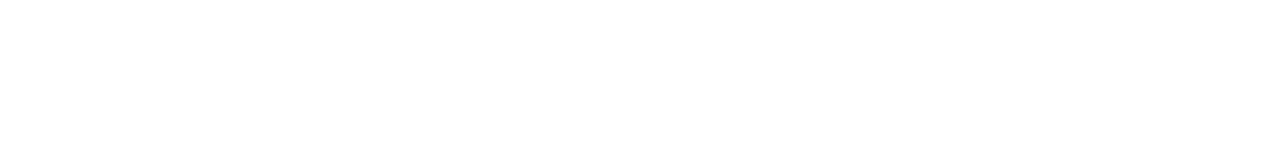
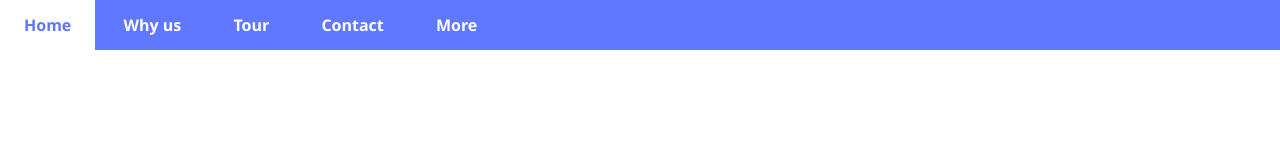
Before and after one commit to Eugeou/HTML-CSS-Traveling-web-Design, a plain HTML site: page index.html in a window 1280 px wide. Drawn offline with Linux system fonts and the light colour scheme.

Commit message:
Write Header css

```diff
--- a/assets/css/style.css
+++ b/assets/css/style.css
@@ -0,0 +1,56 @@
+/* Reset CSS */
+*{
+    /* Emmet */
+    padding: 0;
+    margin: 0;
+    box-sizing: border-box;
+
+}
+
+html{
+    font-family: 'Segoe UI', Tahoma, Geneva, Verdana, sans-serif;
+}
+
+#main{
+
+}
+
+#header{
+    height: 50px;
+    background-color: rgb(95, 120, 254);
+
+}
+
+#nav li {
+    display: inline-block;
+}
+
+#nav li a {
+    color: #fff;
+    font-weight: bold;
+    text-decoration: none;
+    line-height: 50px;
+    padding: 0 24px;
+    display: inline-block;
+}
+
+#nav li:hover a {
+    color: rgb(95, 120, 254);
+    background-color: #fff;
+}
+
+#nav .subnav{
+    display: none;
+}
+
+#slider{
+
+}
+
+#content{
+
+}
+
+#footer{
+
+}
--- a/index.html
+++ b/index.html
@@ -5,10 +5,40 @@
             Traveling web Design
         </title>
         <meta charset="UTF-8">
+        <meta name="viewport" content="width=device-width, initial-scale=1.0">
         <link rel="stylesheet" href="./assets/css/style.css">
     </head>
 
     <body>
+        <div id="main">
+            <div id="header">
+                <ul id="nav">
+                    <li><a href="">Home</a></li>
+                    <li><a href="">Why us</a></li>
+                    <li><a href="">Tour</a></li>
+                    <li><a href="">Contact</a></li>
+                    <li>
+                        <a href="#">More</a>
+                        <ul class="subnav">
+                            <li><a href="">Other Services</a></li>
+                            <li><a href="">About us</a></li>
+                            <li><a href="">Our Medias</a></li>
+                        </ul>
+                    </li>
+                </ul>
+            </div>
 
+            <div id="slider">
+
+            </div>
+
+            <div id="content">
+
+            </div>
+
+            <div id="footer">
+
+            </div>
+        </div>
     </body>
 </html>
```
